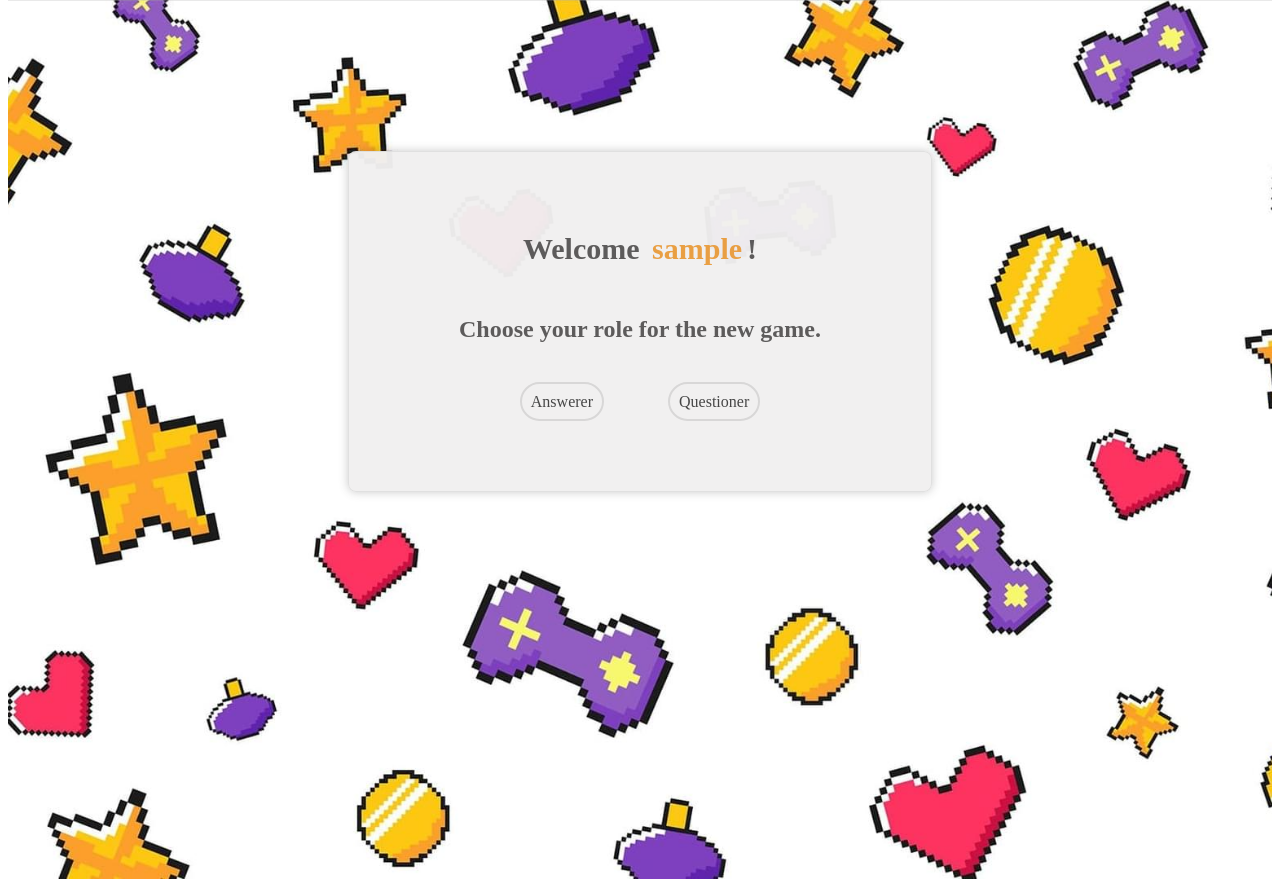
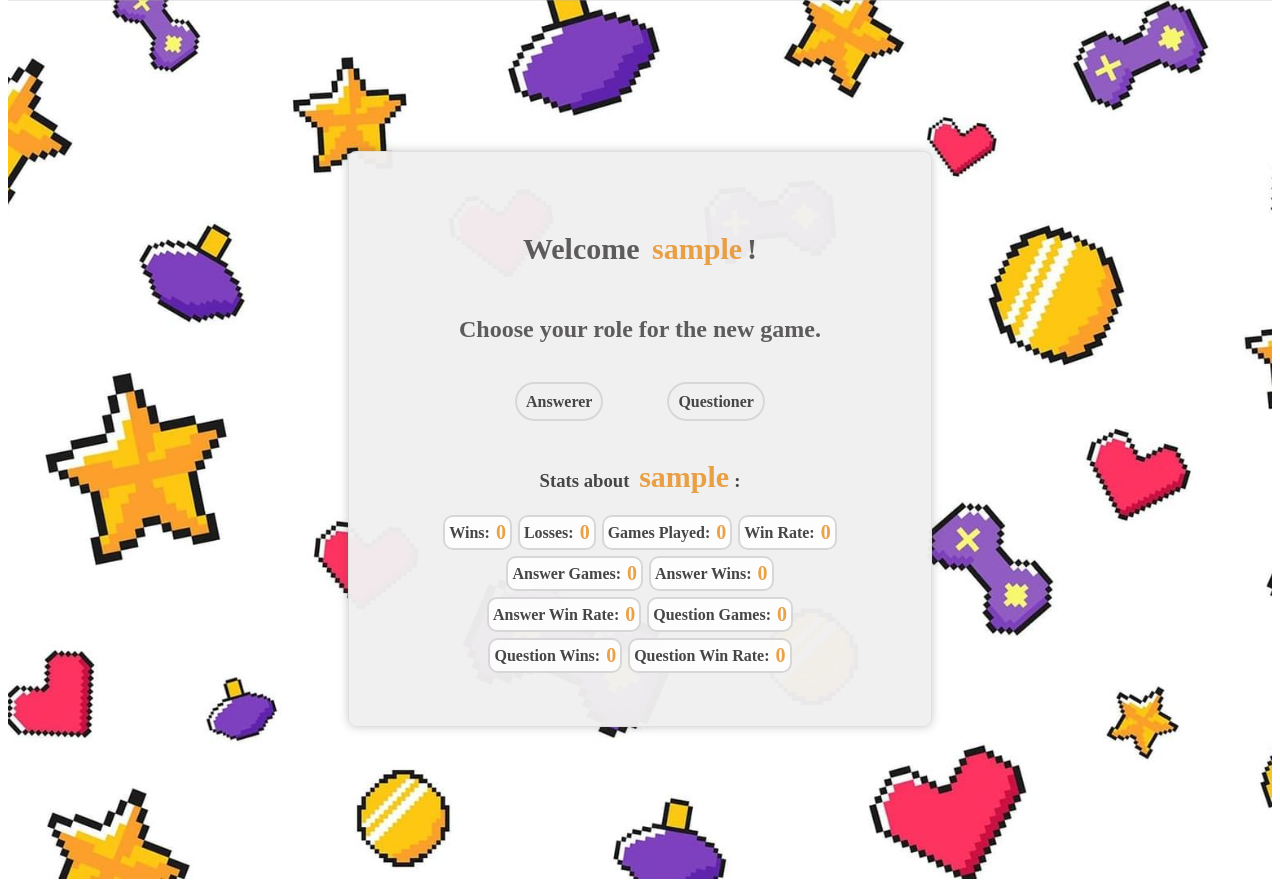
Before and after one commit to FinnMurphy98/20QuestionsAI, a Flask app: a page that uses app/templates/home.html in a window 1280 px wide. Shown: the part 72-959 px from the top of the page. Run offline with Flask 3, Linux system fonts and the light colour scheme; the visitor is signed in with stand-in values (Sample User, id 1); data comes from the database, SQL or seed files in the repository; data that the repository does not hold is empty.

Commit message:
added stats of user

```diff
--- a/app/static/style.css
+++ b/app/static/style.css
@@ -263,7 +263,8 @@ and add the fade in animation for description.
 set styles for:
 welcome text,
 title of role selection,
-two a labels of role selection.
+two a labels of role selection,
+stats table.
 */
 .home-title {
     display: block;
@@ -287,8 +288,51 @@ two a labels of role selection.
 .home-title h2,
 .home-title a {
     margin: 50px 30px;
+    font-weight: bold;
 }
 
+.stats {
+    display: flex;
+    flex-direction: column;
+    text-align: center;
+}
+
+.stats h3 {
+    align-self: center;
+}
+
+.stats-table {
+    max-width: 400px;
+    margin: 0 auto;
+    border-collapse: collapse;
+}
+
+.stats-table tr {
+    display:inline-block;
+    padding: 1px;
+    background-color: #ffffffe0;
+    border: solid 2px #d8d7d7;
+    border-radius: 10px;
+    margin:3px;
+}
+
+.stats-highlight {
+    color: #e89126da;
+    font-size: 30px;
+    margin: 5px;
+}
+
+.stat-label {
+    font-weight: bold;
+    padding: 3px;
+}
+
+.stat-value {
+    padding: 3px;
+    font-size: 20px;
+    font-weight: bold;
+    color: #e89126da;
+}
 
 /* login.html register.html
 set styles for:
@@ -388,6 +432,7 @@ two a labels.
     color: #3e3e3ef5;
     border: solid 2px #d8d7d7;
     border-radius: 20px;
+    font-weight: bold;
 }
 
 .role:hover {
--- a/app/static/style.js
+++ b/app/static/style.js
@@ -17,15 +17,6 @@ function dropdown() {
         dropdownMenu.style.display = "block";
     }
 }
-
-// function to close the success message after signing up
-const closeButton = document.querySelector('.close-message');
-const registerMessage = document.querySelector('.register-message');
-
-closeButton.addEventListener('click', function() {
-  registerMessage.style.display = 'none';
-});
-
 
 // login.html
 // function to close the error message when username or password is invalid
--- a/app/templates/home.html
+++ b/app/templates/home.html
@@ -9,5 +9,51 @@
         <a class="role" href="{{ url_for('app.new_game', role='Answerer') }}">Answerer</a>
         <a class="role" href="{{ url_for('app.new_game', role='Questioner') }}">Questioner</a>
     </div>
+    <!-- Display user stats as table-->
+    <div class="stats">
+        <h3>Stats about <span class="stats-highlight">{{ user.username }}</span>:</h3>
+        <table class="stats-table">
+            <tr>
+                <td class="stat-label">Wins:</td>
+                <td class="stat-value">{{ stats.total_wins }}</td>
+            </tr>
+            <tr>
+                <td class="stat-label">Losses:</td>
+                <td class="stat-value">{{ stats.total_games - stats.total_wins }}</td>
+            </tr>
+            <tr>
+                <td class="stat-label">Games Played:</td>
+                <td class="stat-value">{{ stats.total_games }}</td>
+            </tr>
+            <tr>
+                <td class="stat-label">Win Rate:</td>
+                <td class="stat-value">{{ stats.win_rate }}</td>
+            </tr>
+            <tr>
+                <td class="stat-label">Answer Games:</td>
+                <td class="stat-value">{{ stats.answer_games }}</td>
+            </tr>
+            <tr>
+                <td class="stat-label">Answer Wins:</td>
+                <td class="stat-value">{{ stats.answer_wins }}</td>
+            </tr>
+            <tr>
+                <td class="stat-label">Answer Win Rate:</td>
+                <td class="stat-value">{{ stats.answer_win_rate }}</td>
+            </tr>
+            <tr>
+                <td class="stat-label">Question Games:</td>
+                <td class="stat-value">{{ stats.question_games }}</td>
+            </tr>
+            <tr>
+                <td class="stat-label">Question Wins:</td>
+                <td class="stat-value">{{ stats.question_wins }}</td>
+            </tr>
+            <tr>
+                <td class="stat-label">Question Win Rate:</td>
+                <td class="stat-value">{{ stats.question_win_rate }}</td>
+            </tr>
+        </table>
+    </div>
 </div>
 {% endblock %}
```
Also changed, not shown: app/templates/register.html (+11 -0 lines).
